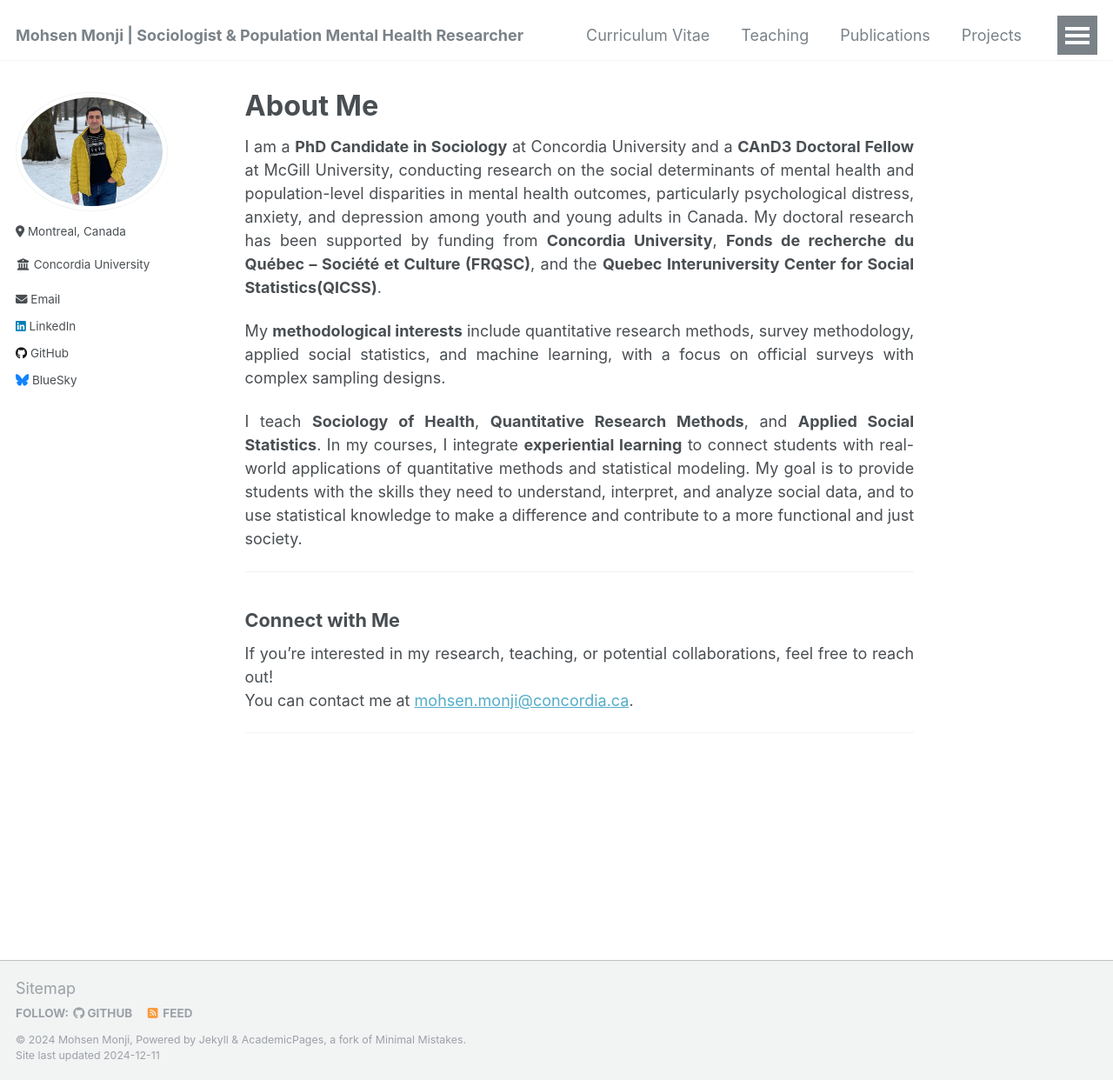
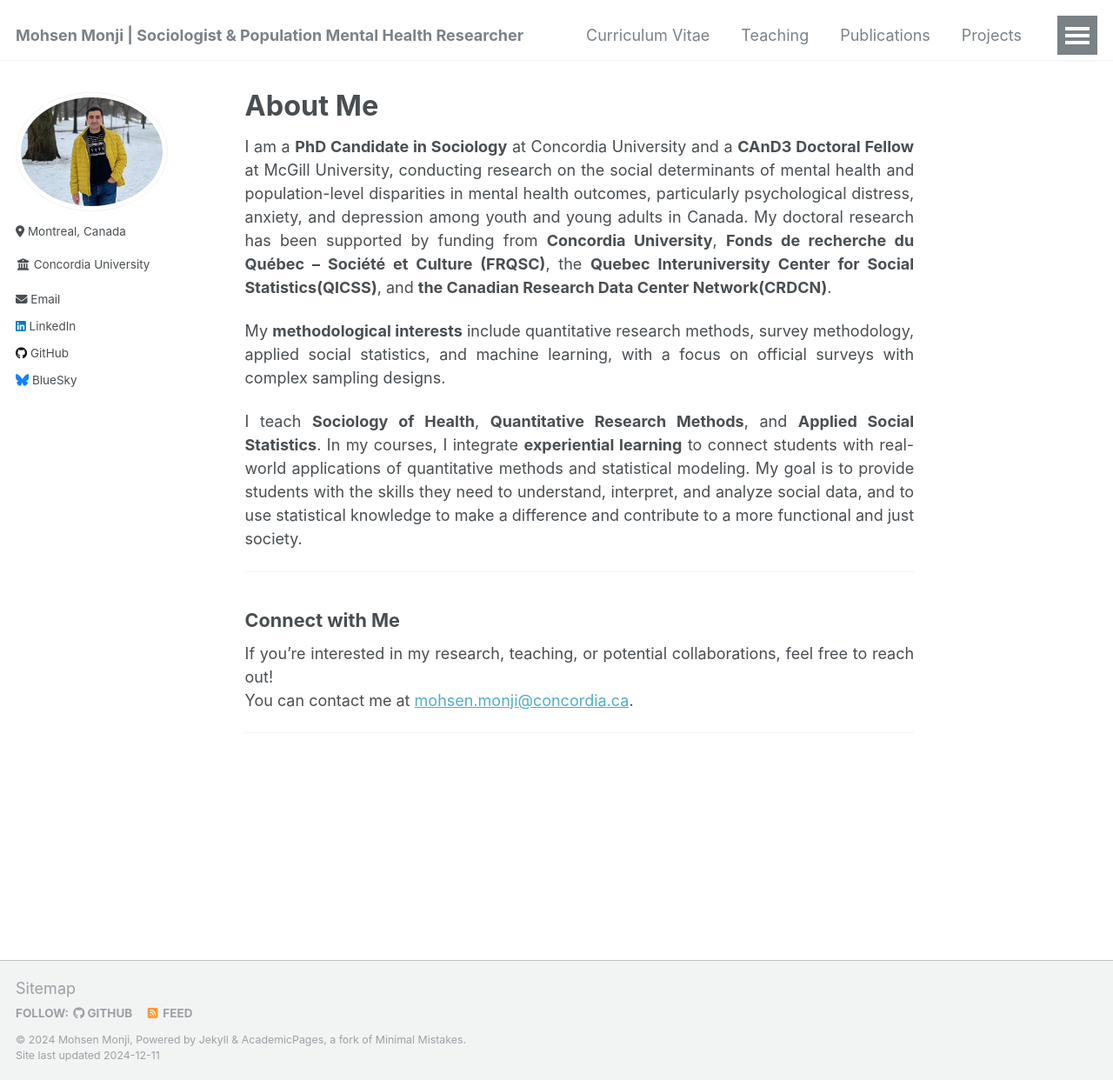
Before and after one commit to Mohsnmonji/mohsnmonji.github.io, a Jekyll site: the page built from _pages/about.md, in a window 1280 px wide and 1242 px high. Shown: the whole window at 87% size. Built offline with Jekyll 4.4.1, drawn with Linux system fonts in a browser that asks for light colours.

Commit message:
Update about.md

```diff
--- a/_pages/about.md
+++ b/_pages/about.md
@@ -10,7 +10,7 @@ redirect_from:
 ---
 
 
-I am a **PhD Candidate in Sociology** at Concordia University and a **CAnD3 Doctoral Fellow** at McGill University, conducting research on the social determinants of mental health and population-level disparities in mental health outcomes, particularly psychological distress, anxiety, and depression among youth and young adults in Canada. My doctoral research has been supported by funding from **Concordia University**, **Fonds de recherche du Québec – Société et Culture (FRQSC)**, and the **Quebec Interuniversity Center for Social Statistics(QICSS)**.
+I am a **PhD Candidate in Sociology** at Concordia University and a **CAnD3 Doctoral Fellow** at McGill University, conducting research on the social determinants of mental health and population-level disparities in mental health outcomes, particularly psychological distress, anxiety, and depression among youth and young adults in Canada. My doctoral research has been supported by funding from **Concordia University**, **Fonds de recherche du Québec – Société et Culture (FRQSC)**, the **Quebec Interuniversity Center for Social Statistics(QICSS)**, and **the Canadian Research Data Center Network(CRDCN)**.
 
 My **methodological interests** include quantitative research methods, survey methodology, applied social statistics, and machine learning, with a focus on official surveys with complex sampling designs.
 
```
